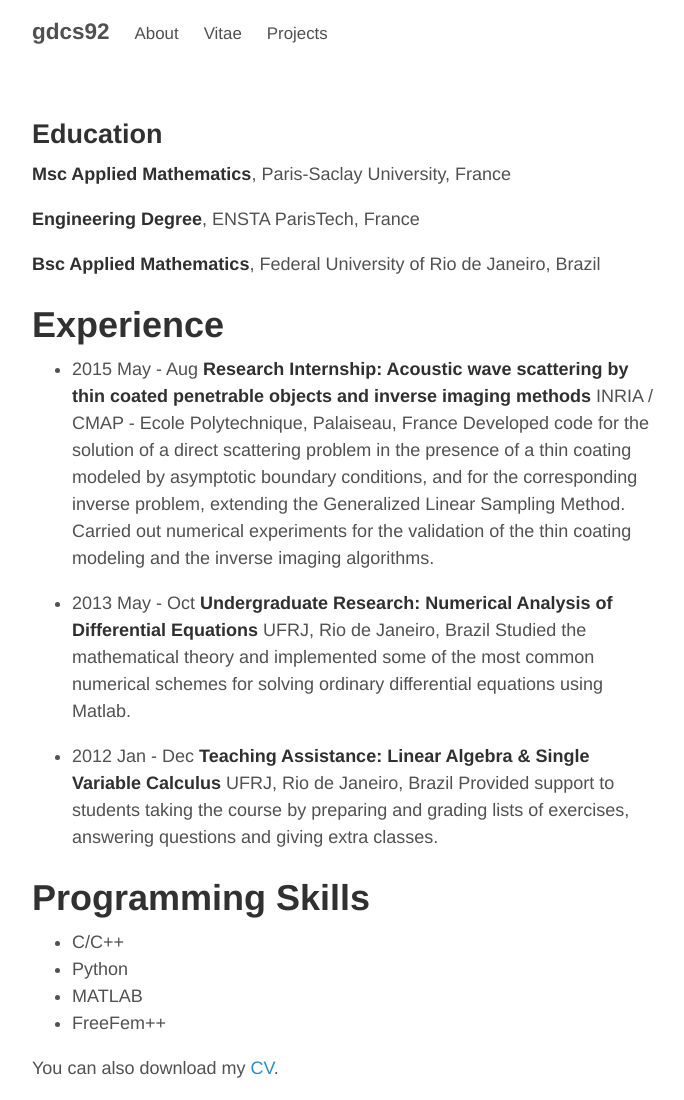
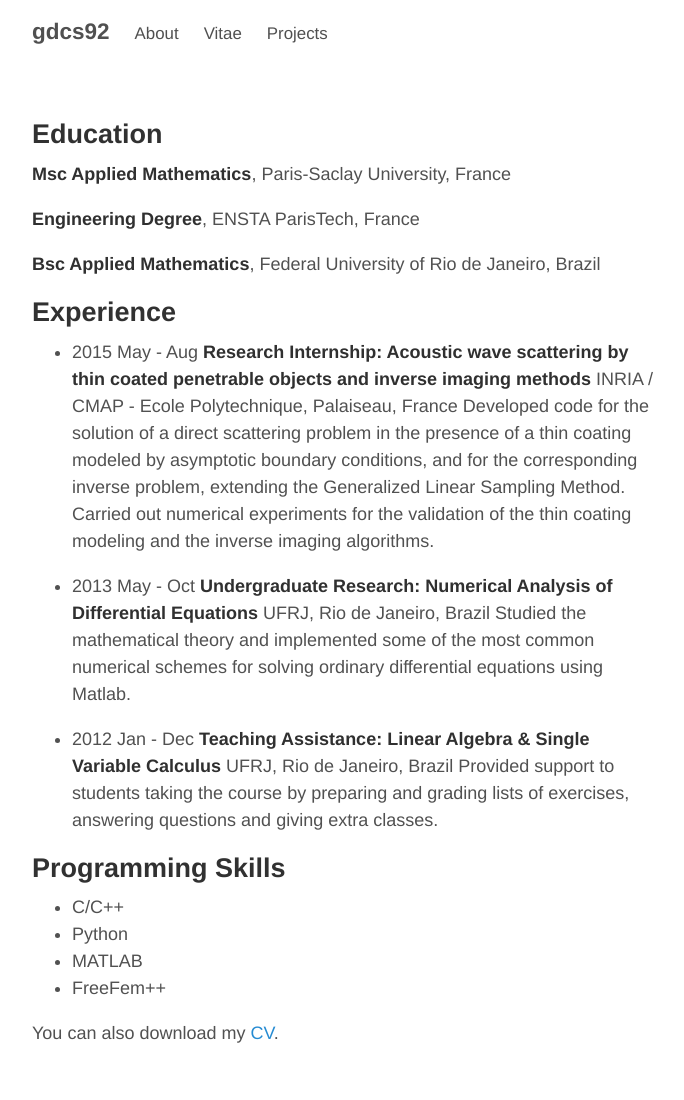
Before and after one commit to gdcs92/gdcs92.github.io, a Jekyll site: the page built from vitae.md, in a window 1280 px wide. Shown: the whole page, without its empty margins (293-977 px from the left). Built offline with Jekyll 4.4.1, drawn with Linux system fonts in a browser that asks for light colours; after the commit the page ends 1065 px from its top, so only the background shows below that.

```diff
--- a/vitae.md
+++ b/vitae.md
@@ -10,7 +10,7 @@ title: Vitae
 
 **Bsc Applied Mathematics**, Federal University of Rio de Janeiro, Brazil
 
-# Experience
+## Experience
 - 2015 May - Aug **Research Internship: Acoustic wave scattering by thin coated penetrable objects and inverse imaging methods**
 INRIA / CMAP - Ecole Polytechnique, Palaiseau, France
 Developed code for the solution of a direct scattering problem in the presence of a thin coating
@@ -27,7 +27,7 @@ schemes for solving ordinary differential equations using Matlab.
 UFRJ, Rio de Janeiro, Brazil
 Provided support to students taking the course by preparing and grading lists of exercises, answering questions and giving extra classes.
 
-# Programming Skills
+## Programming Skills
 * C/C++
 * Python
 * MATLAB
```
